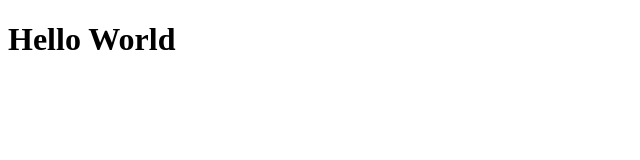
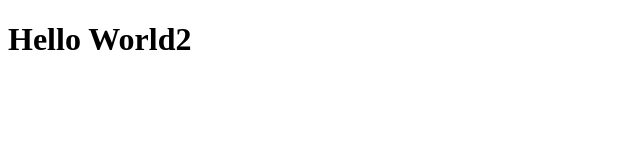
Before and after one commit to indieg21/portfoilo_V2, a Next.js app: page / in a window 1280 px wide. Shown: the top 160 px of the page, without its empty margins (0-640 px from the left). Built offline with nearby package versions, Linux system fonts and the light colour scheme.

Commit message:
hello world 2

```diff
--- a/pages/index.js
+++ b/pages/index.js
@@ -1,8 +1,8 @@
 function index() {
   return (
-    <div>
-      <h1 className='text-4xl grid place-content-center'>Hello World</h1>
-    </div>
+    <>
+      <h1 className='text-4xl grid place-content-center'>Hello World2</h1>
+    </>
   );
 }
 
```
